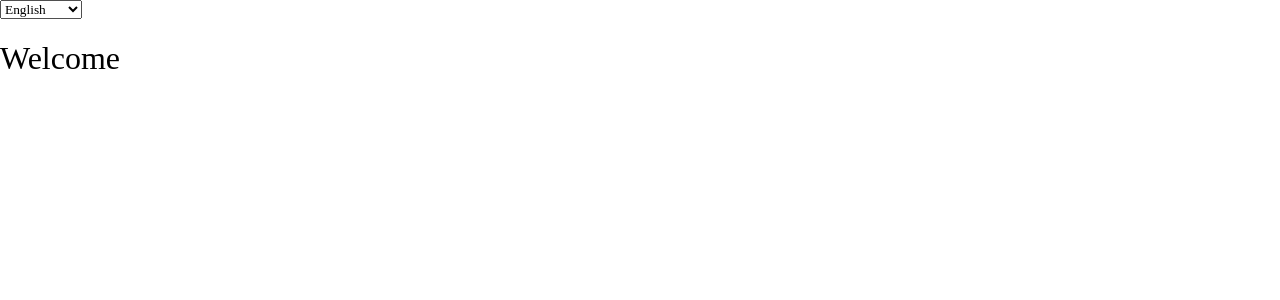
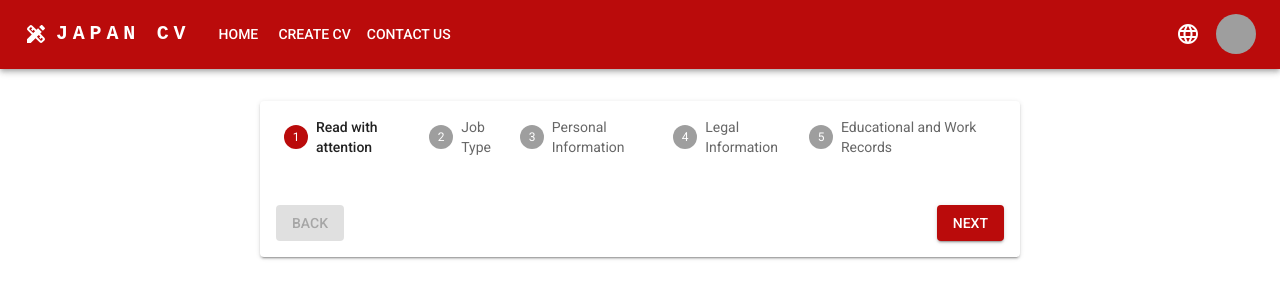
Before and after one commit to bleckcat/Golden-fedora, a React (Vite) app: page /create-cv in a window 1280 px wide. Shown: the top 300 px of the page. Built offline with nearby package versions, Linux system fonts and the light colour scheme; grey boxes are pictures that could not be loaded; a web font is replaced by a local one.

Commit message:
Create navbar and update language switcher

```diff
--- a/src/components/LanguageSwitcher.tsx
+++ b/src/components/LanguageSwitcher.tsx
@@ -1,24 +1,72 @@
-import React from "react";
-import { useAppDispatch, useAppSelector } from "../hooks/useRedux";
-import { setLanguage } from "../redux/GlobalSlice";
+import React from "react"
+import { useAppDispatch, useAppSelector } from "../hooks/useRedux"
+import { setLanguage } from "../redux/GlobalSlice"
+import { IconButton, Menu, MenuItem, Tooltip, Typography } from "@mui/material"
+import { Language } from "@mui/icons-material"
 
+const languages = [
+  { label: "Portuguese", value: "pt" },
+  { label: "English", value: "en" },
+  { label: "Japanese", value: "jp" },
+]
 const LanguageSwitcher = () => {
-  const dispatch = useAppDispatch();
-  const language = useAppSelector((state) => state.global.language);
+  const dispatch = useAppDispatch()
+  const language = useAppSelector((state) => state.global.language)
+  const [anchorElLanguage, setAnchorElLanguage] =
+    React.useState<null | HTMLElement>(null)
 
-  const handleLanguageChange = (
-    event: React.ChangeEvent<HTMLSelectElement>
-  ) => {
-    dispatch(setLanguage(event.target.value));
-  };
+  const handleOpenLanguageMenu = (event: React.MouseEvent<HTMLElement>) => {
+    setAnchorElLanguage(event.currentTarget)
+  }
+  const handleCloseLanguageMenu = () => {
+    setAnchorElLanguage(null)
+  }
+
+  const handleLanguageChange = (lang: string) => {
+    dispatch(setLanguage(lang))
+    handleCloseLanguageMenu()
+  }
 
   return (
-    <select value={language} onChange={handleLanguageChange}>
-      <option value="en">English</option>
-      <option value="pt">Portuguese</option>
-      <option value="jp">Japanese</option>
-    </select>
-  );
-};
+    <>
+      <Tooltip title={`Translation in ${language}`} arrow>
+        <IconButton
+          onClick={handleOpenLanguageMenu}
+          sx={{ p: 0 }}
+          color="inherit"
+        >
+          <Language />
+        </IconButton>
+      </Tooltip>
+      <Menu
+        sx={{ mt: "35px" }}
+        id="language-menu"
+        anchorEl={anchorElLanguage}
+        anchorOrigin={{
+          vertical: "top",
+          horizontal: "right",
+        }}
+        keepMounted
+        transformOrigin={{
+          vertical: "top",
+          horizontal: "right",
+        }}
+        open={Boolean(anchorElLanguage)}
+        onClose={handleCloseLanguageMenu}
+      >
+        {languages.map((language) => (
+          <MenuItem
+            key={language.label}
+            onClick={() => handleLanguageChange(language.value)}
+          >
+            <Typography sx={{ textAlign: "center" }}>
+              {language.label}
+            </Typography>
+          </MenuItem>
+        ))}
+      </Menu>
+    </>
+  )
+}
 
-export default LanguageSwitcher;
+export default LanguageSwitcher
--- a/src/components/Navbar.tsx
+++ b/src/components/Navbar.tsx
@@ -1,14 +1,178 @@
-import { useTranslation } from "react-i18next";
-import LanguageSwitcher from "./LanguageSwitcher";
+import * as React from "react"
+import AppBar from "@mui/material/AppBar"
+import Box from "@mui/material/Box"
+import Toolbar from "@mui/material/Toolbar"
+import IconButton from "@mui/material/IconButton"
+import Typography from "@mui/material/Typography"
+import Menu from "@mui/material/Menu"
+import MenuIcon from "@mui/icons-material/Menu"
+import Container from "@mui/material/Container"
+import Avatar from "@mui/material/Avatar"
+import Button from "@mui/material/Button"
+import Tooltip from "@mui/material/Tooltip"
+import MenuItem from "@mui/material/MenuItem"
+import AdbIcon from "@mui/icons-material/Adb"
+import { DesignServices } from "@mui/icons-material"
+import { Link } from "react-router"
+import LanguageSwitcher from "./LanguageSwitcher"
 
-const Navbar = () => {
-  const { t } = useTranslation();
+const pages = [
+  { label: "Home", href: "/" },
+  { label: "Create CV", href: "/create-cv" },
+  { label: "Contact US", href: "/contact-us" },
+]
+const settings = ["Profile", "Account", "Dashboard", "Logout"]
+
+function ResponsiveAppBar() {
+  const [anchorElNav, setAnchorElNav] = React.useState<null | HTMLElement>(null)
+  const [anchorElUser, setAnchorElUser] = React.useState<null | HTMLElement>(
+    null
+  )
+
+  const handleOpenNavMenu = (event: React.MouseEvent<HTMLElement>) => {
+    setAnchorElNav(event.currentTarget)
+  }
+  const handleOpenUserMenu = (event: React.MouseEvent<HTMLElement>) => {
+    setAnchorElUser(event.currentTarget)
+  }
+
+  const handleCloseNavMenu = () => {
+    setAnchorElNav(null)
+  }
+
+  const handleCloseUserMenu = () => {
+    setAnchorElUser(null)
+  }
+
   return (
-    <div>
-      <LanguageSwitcher />
-      <h1>{t("welcome")}</h1>
-    </div>
-  );
-};
+    <AppBar position="static">
+      <Container maxWidth="xl">
+        <Toolbar disableGutters>
+          <DesignServices sx={{ display: { xs: "none", md: "flex" }, mr: 1 }} />
+          <Typography
+            variant="h6"
+            noWrap
+            component="a"
+            href="#app-bar-with-responsive-menu"
+            sx={{
+              mr: 2,
+              display: { xs: "none", md: "flex" },
+              fontFamily: "monospace",
+              fontWeight: 700,
+              letterSpacing: ".3rem",
+              color: "inherit",
+              textDecoration: "none",
+            }}
+          >
+            JAPAN CV
+          </Typography>
 
-export default Navbar;
+          <Box sx={{ flexGrow: 1, display: { xs: "flex", md: "none" } }}>
+            <IconButton
+              size="large"
+              aria-label="account of current user"
+              aria-controls="menu-appbar"
+              aria-haspopup="true"
+              onClick={handleOpenNavMenu}
+              color="inherit"
+            >
+              <MenuIcon />
+            </IconButton>
+            <Menu
+              id="menu-appbar"
+              anchorEl={anchorElNav}
+              anchorOrigin={{
+                vertical: "bottom",
+                horizontal: "left",
+              }}
+              keepMounted
+              transformOrigin={{
+                vertical: "top",
+                horizontal: "left",
+              }}
+              open={Boolean(anchorElNav)}
+              onClose={handleCloseNavMenu}
+              sx={{ display: { xs: "block", md: "none" } }}
+            >
+              {pages.map((page) => (
+                <Link to={page.href} key={page.label}>
+                  <MenuItem onClick={handleCloseNavMenu}>
+                    <Typography sx={{ textAlign: "center" }}>
+                      {page.label}
+                    </Typography>
+                  </MenuItem>
+                </Link>
+              ))}
+            </Menu>
+          </Box>
+          <AdbIcon sx={{ display: { xs: "flex", md: "none" }, mr: 1 }} />
+          <Typography
+            variant="h5"
+            noWrap
+            component="a"
+            href="#app-bar-with-responsive-menu"
+            sx={{
+              mr: 2,
+              display: { xs: "flex", md: "none" },
+              flexGrow: 1,
+              fontFamily: "monospace",
+              fontWeight: 700,
+              letterSpacing: ".3rem",
+              color: "inherit",
+              textDecoration: "none",
+            }}
+          >
+            LOGO
+          </Typography>
+          <Box sx={{ flexGrow: 1, display: { xs: "none", md: "flex" } }}>
+            {pages.map((page) => (
+              <Link to={page.href} key={page.label}>
+                <Button
+                  onClick={handleCloseNavMenu}
+                  sx={{ my: 2, color: "white", display: "block" }}
+                >
+                  {page.label}
+                </Button>
+              </Link>
+            ))}
+          </Box>
+          <Box sx={{ flexGrow: 0, mr: 2 }}>
+            <LanguageSwitcher />
+          </Box>
+          <Box sx={{ flexGrow: 0 }}>
+            <Tooltip title="Open settings">
+              <IconButton onClick={handleOpenUserMenu} sx={{ p: 0 }}>
+                <Avatar alt="Remy Sharp" src="/static/images/avatar/2.jpg" />
+              </IconButton>
+            </Tooltip>
+            <Menu
+              sx={{ mt: "45px" }}
+              id="menu-appbar"
+              anchorEl={anchorElUser}
+              anchorOrigin={{
+                vertical: "top",
+                horizontal: "right",
+              }}
+              keepMounted
+              transformOrigin={{
+                vertical: "top",
+                horizontal: "right",
+              }}
+              open={Boolean(anchorElUser)}
+              onClose={handleCloseUserMenu}
+            >
+              {settings.map((setting) => (
+                <MenuItem key={setting} onClick={handleCloseUserMenu}>
+                  <Typography sx={{ textAlign: "center" }}>
+                    {setting}
+                  </Typography>
+                </MenuItem>
+              ))}
+            </Menu>
+          </Box>
+        </Toolbar>
+      </Container>
+    </AppBar>
+  )
+}
+export default ResponsiveAppBar
--- a/src/index.css
+++ b/src/index.css
@@ -6,6 +6,11 @@
   font-style: normal;
 }
 
+a {
+  text-decoration: none;
+  color: inherit;
+}
+
 body,
 html {
   padding: 0;
--- a/src/locales/en/translation.json
+++ b/src/locales/en/translation.json
@@ -56,5 +56,6 @@
   "certificationName": "Certification Name",
   "male": "Male",
   "female": "Female",
-  "other": "Other"
+  "other": "Other",
+  "pleaseUploadPhoto": "Please, Upload a 3x4 photo"
 }
--- a/src/locales/jp/translation.json
+++ b/src/locales/jp/translation.json
@@ -56,5 +56,6 @@
   "certificationName": "認定名",
   "male": "男性",
   "female": "女性",
-  "other": "その他"
+  "other": "その他",
+  "pleaseUploadPhoto": "3x4の写真をアップロードしてください"
 }
--- a/src/locales/pt/translation.json
+++ b/src/locales/pt/translation.json
@@ -56,5 +56,6 @@
   "certificationName": "Nome da Certificação",
   "male": "Masculino",
   "female": "Feminino",
-  "other": "Outro"
+  "other": "Outro",
+  "pleaseUploadPhoto": "Por favor, faça upload de uma foto 3x4"
 }
--- a/src/main.tsx
+++ b/src/main.tsx
@@ -8,6 +8,7 @@
 import Navbar from "./components/Navbar.tsx"
 import { ThemeProvider } from "@emotion/react"
 import mainTheme from "./theme/main.ts"
+import CreateCv from "./pages/CreateCv.tsx"
 
 createRoot(document.getElementById("root")!).render(
   <Provider store={setupStore()}>
@@ -16,6 +17,7 @@
         <Navbar />
         <Routes>
           <Route path="/" element={<Home />} />
+          <Route path="/create-cv" element={<CreateCv />} />
         </Routes>
       </BrowserRouter>
     </ThemeProvider>
--- /dev/null
+++ b/src/pages/CreateCv.tsx
@@ -0,0 +1,41 @@
+import SelectCvType from "../components/forms/SelectCvType"
+import LinearStepper from "../components/Stepper"
+import JobTypeForm from "../components/forms/JobTypeForm"
+import { useTranslation } from "react-i18next"
+import PersonalInformation from "../components/forms/PersonalInformation"
+import LegalInformation from "../components/forms/LegalInformation"
+import EducationWork from "../components/forms/EducationWork"
+import { Box, Card } from "@mui/material"
+
+const CreateCv = () => {
+  const { t } = useTranslation()
+
+  return (
+    <Box maxWidth={760} margin="auto" my={4}>
+      <Card elevation={2}>
+        <Box p={2}>
+          <LinearStepper
+            steps={[
+              {
+                label: t("readWithAttention"),
+                stepComponent: <SelectCvType />,
+              },
+              { label: t("jobType"), stepComponent: <JobTypeForm /> },
+              {
+                label: t("personalInformation"),
+                stepComponent: <PersonalInformation />,
+              },
+              {
+                label: t("legalInformation"),
+                stepComponent: <LegalInformation />,
+              },
+              { label: t("educationWork"), stepComponent: <EducationWork /> },
+            ]}
+          />
+        </Box>
+      </Card>
+    </Box>
+  )
+}
+
+export default CreateCv
```
Also changed, not shown: src/components/forms/PersonalInformation.tsx (+16 -2 lines), src/pages/Home.tsx (+5 -24 lines), src/theme/main.ts (+8 -0 lines).
